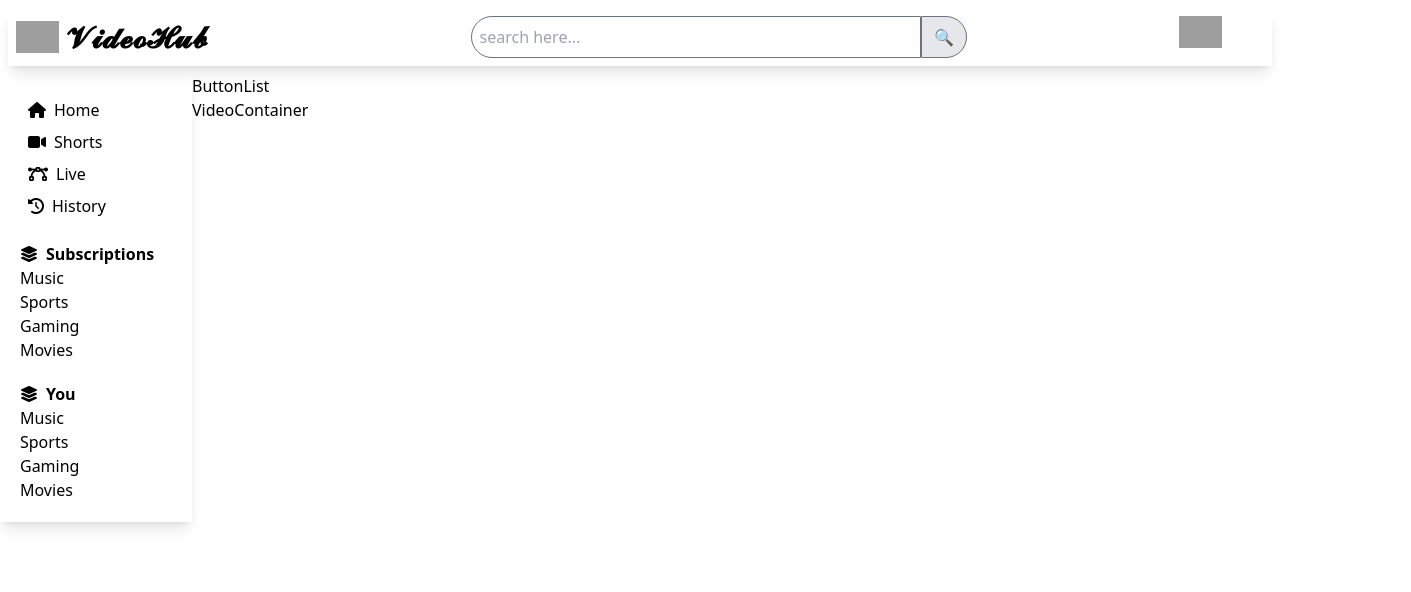
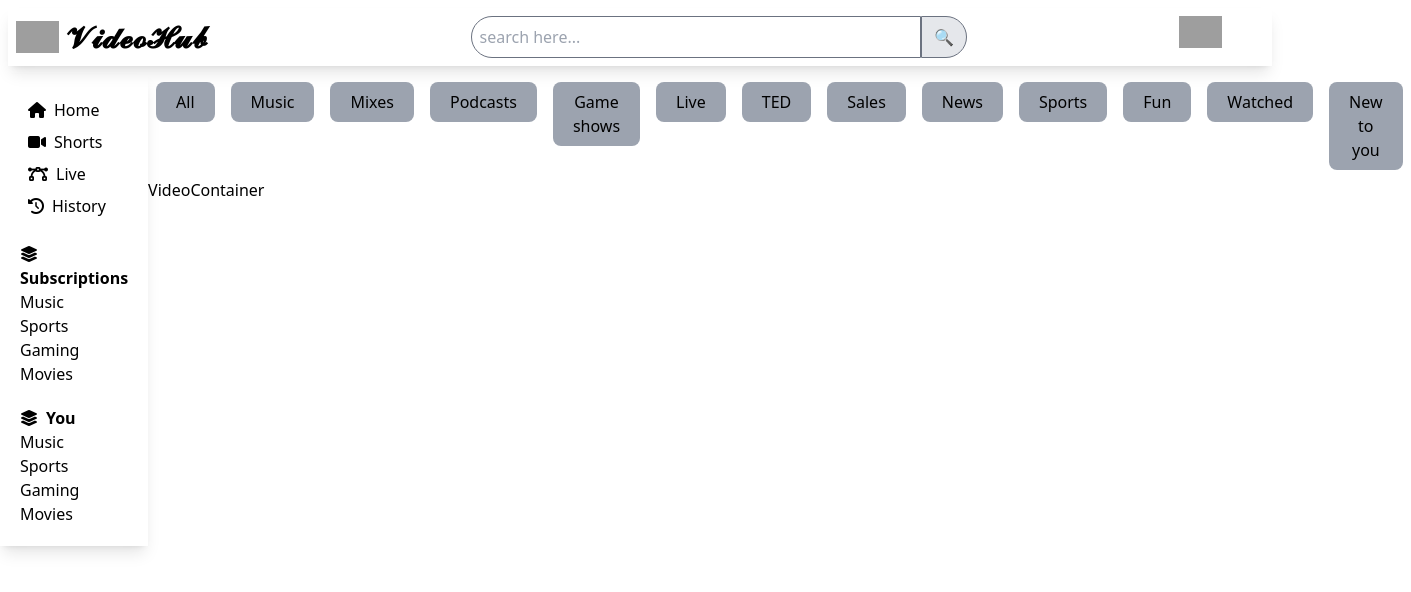
Before and after one commit to thepravin/video-hub, a React (Create React App) app: page / in a window 1280 px wide. Shown: the top 592 px of the page, 1411 px wide, since content can reach past the window. Built offline with nearby package versions, Linux system fonts and the light colour scheme; grey boxes are pictures that could not be loaded.

Commit message:
create buttons

```diff
--- a/src/Components/ButtonList.js
+++ b/src/Components/ButtonList.js
@@ -1,9 +1,24 @@
-import React from 'react'
+import React from "react";
+import Buttons from "./Buttons";
 
 const ButtonList = () => {
   return (
-    <div>ButtonList</div>
-  )
-}
+    <div className="flex">
+      <Buttons title="All" />
+      <Buttons title="Music" />
+      <Buttons title="Mixes" />
+      <Buttons title="Podcasts" />
+      <Buttons title="Game shows" />
+      <Buttons title="Live" />
+      <Buttons title="TED" />
+      <Buttons title="Sales" />
+      <Buttons title="News" />
+      <Buttons title="Sports" />
+      <Buttons title="Fun" />
+      <Buttons title="Watched" />
+      <Buttons title="New to you" />
+    </div>
+  );
+};
 
-export default ButtonList
+export default ButtonList;
--- /dev/null
+++ b/src/Components/Buttons.js
@@ -0,0 +1,13 @@
+import React from "react";
+
+const Buttons = ({ title }) => {
+  return (
+    <div>
+      <button className="px-5 py-2 m-2  bg-gray-400 rounded-lg hover:bg-gray-300">
+        {title}
+      </button>
+    </div>
+  );
+};
+
+export default Buttons;
```
